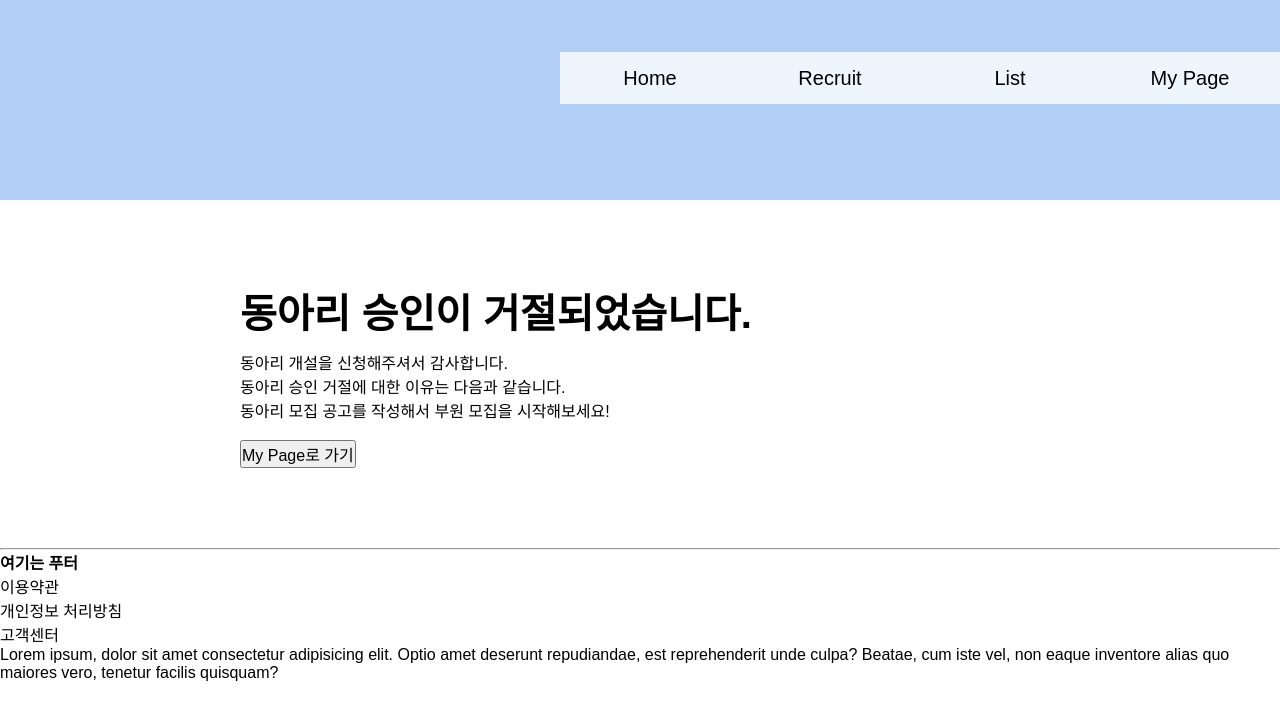
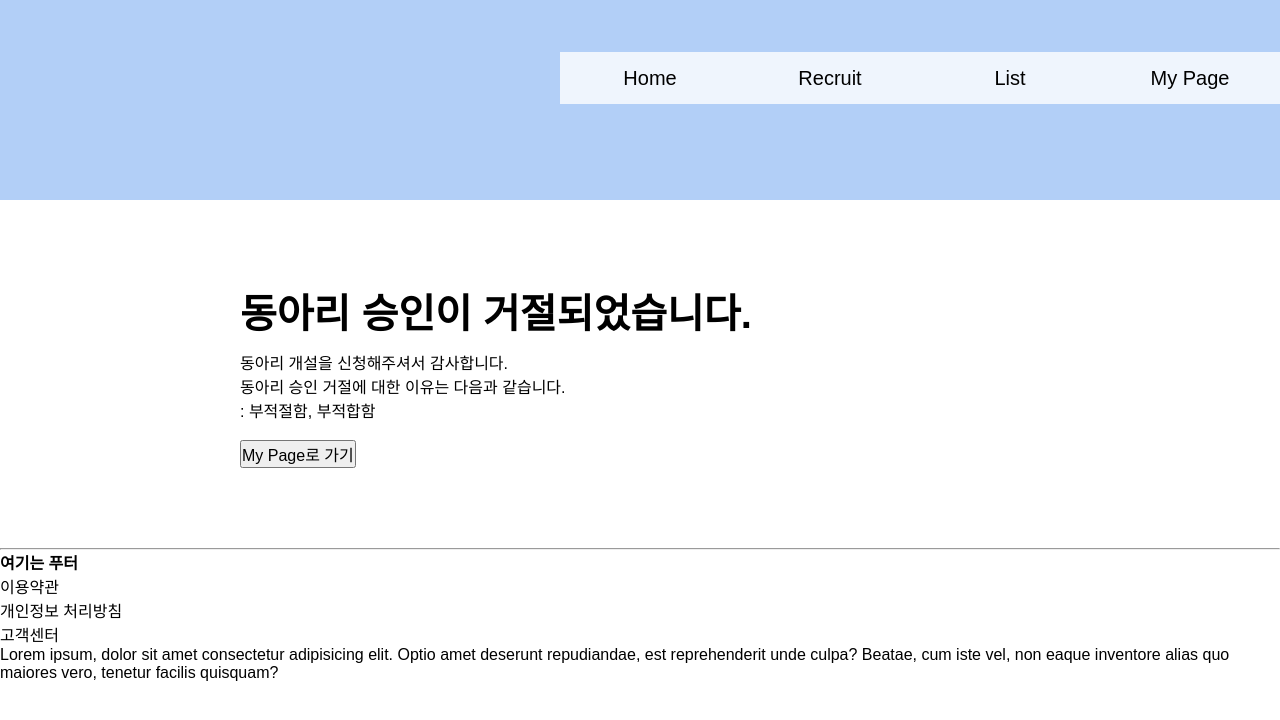
Before and after one commit to Kim-Hyunjo/MoZIP, a React (Create React App) app in the folder front/: page /circle/open/reject in a window 1280 px wide. Shown: the top 720 px of the page. Built offline with nearby package versions, Linux system fonts and the light colour scheme.

Commit message:
feat: Update CircleOpenReject Component Page

```diff
--- a/front/src/pages/circle/CircleOpenReject.tsx
+++ b/front/src/pages/circle/CircleOpenReject.tsx
@@ -8,7 +8,7 @@ const CircleOpenReject = () => {
         <h2>동아리 승인이 거절되었습니다.</h2>
         <div>동아리 개설을 신청해주셔서 감사합니다.</div>
         <div>동아리 승인 거절에 대한 이유는 다음과 같습니다.</div>
-        <div>동아리 모집 공고를 작성해서 부원 모집을 시작해보세요!</div>
+        <div>: 부적절함, 부적합함</div>
       </div>
 
       <br />
```
